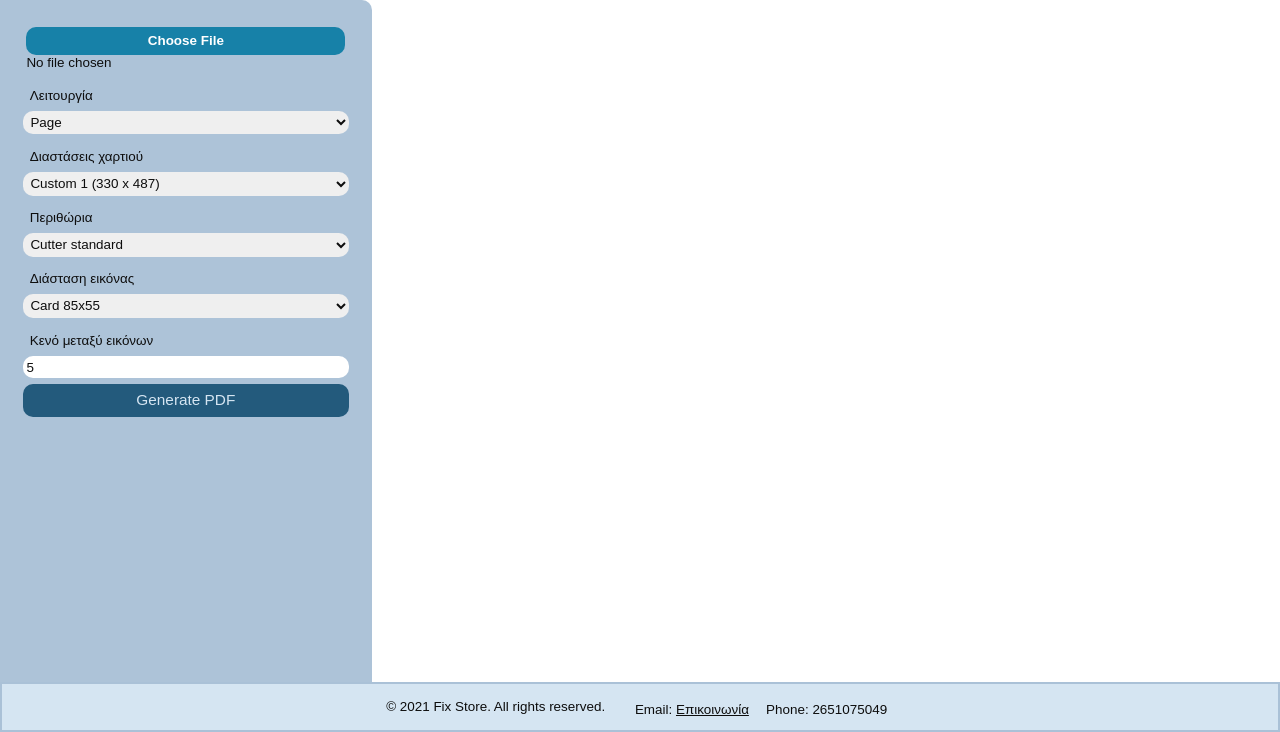
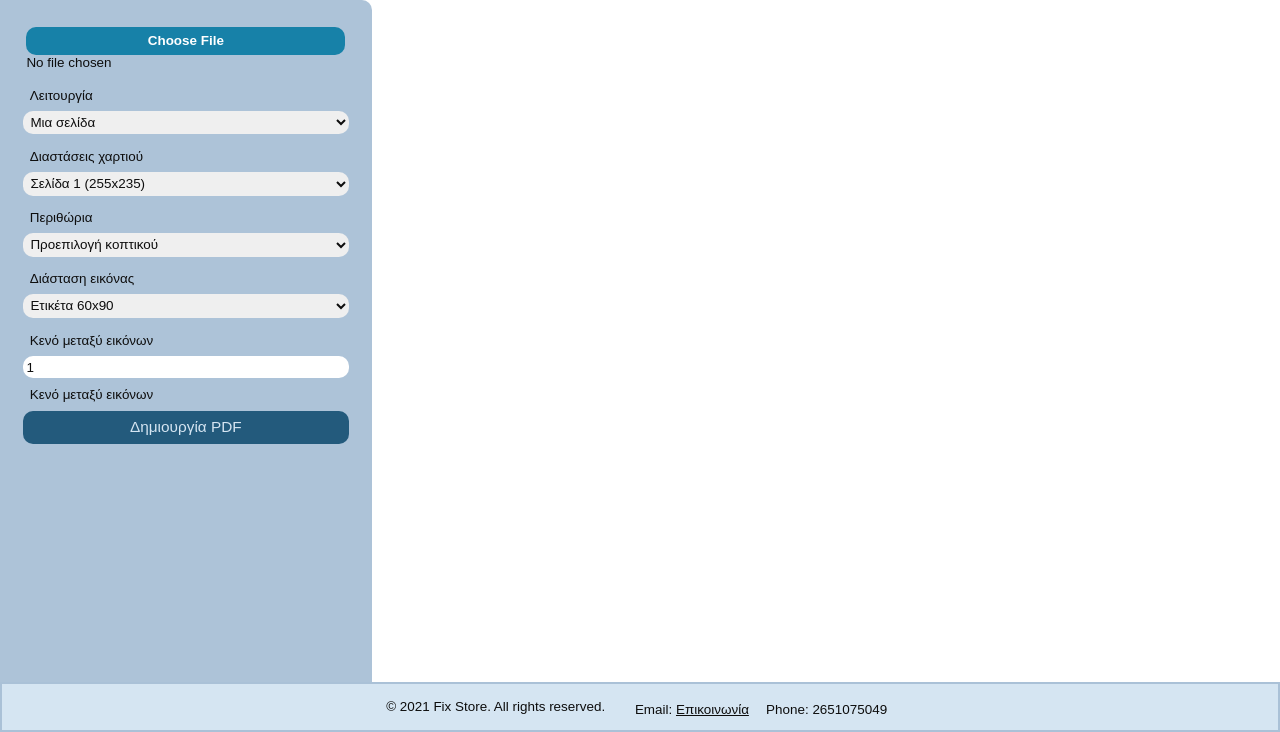
Before and after one commit to GiorgosSarakatsanos/Grid_Web_app, a Flask app: page / in a window 1280 px wide. Shown: the part 68-800 px from the top of the page. Run offline with Flask 3, Linux system fonts and the light colour scheme.

Commit message:
greek translated and more pages and margins added

```diff
--- a/forms.py
+++ b/forms.py
@@ -11,18 +11,20 @@ class ImageForm(FlaskForm):
     image = FileField('Upload Image', validators=[DataRequired()])
 
     paper_size = SelectField('Paper Size', choices=[
-        ('C3', 'C3 (458mm x 324mm)'),
+        ('255x235', '235 mm x 255 mm'),
+        ('255x210', '255 mm x 210 mm'),
+        ('487x330', '330 mm x 487 mm'),
+        ('350x330', '330 mm x 350 mm'),
         ('A3', 'A3 (420mm x 297mm)'),
         ('A4', 'A4 (297mm x 210mm)'),
-        ('330x487', '330 mm x 487 mm'),
-        ('330x350', '330 mm x 350 mm'),
-        ('235x255', '235 mm x 255 mm'),
-        ('255x210', '255 mm x 210 mm'),
         ('Custom', 'Custom')
         ], validators=[DataRequired()])
-    gap = FloatField('Gap Between Images (mm)', default=5, validators=[Optional(), NumberRange(min=0)])
+
+    gap = FloatField('Gap Between Images (mm)', default=1, validators=[Optional(), NumberRange(min=1)])
 
     img_size = SelectField('Image Size', choices=[
+
+        ('Sticker', 'Sticker (90mm x 60mm)'),
         ('Card', 'Card (85mm x 55mm)'),
         ('Square', 'Square (55mm x 55mm)'),
         ('Custom', 'Custom')
--- a/templates/index.html
+++ b/templates/index.html
@@ -32,13 +32,13 @@
                         <div class="form-group">
                             <span>Λειτουργία</span>
                             <select name="mode" id="mode" required>
-                                <option value="Page">Page</option>
-                                <option value="Numbering">Numbering</option>
+                                <option value="Page">Μια σελίδα</option>
+                                <option value="Numbering">Αρίθμηση</option>
                             </select>
                         </div>
                         <div class="form-group" id="numbering-fields">
-                            <input type="number" name="start_number" placeholder="Start Number" value="100"><label for="start_number">Αρχικός αριθμός</label>
-                            <input type="number" name="end_number" placeholder="End Number" value="150"><label for="end_number">Τελικός αριθμός</label>
+                            <input type="number" name="start_number" placeholder="Αρχικός αριθμός"><label for="start_number">Αρχικός αριθμός</label>
+                            <input type="number" name="end_number" placeholder="Τελικός αριθμός"><label for="end_number">Τελικός αριθμός</label>
                             <input type="number" name="offset_number_x" value="8" placeholder="Offset X"><label for="offset_number_x">Απόσταση από αριστερά</label>
                             <input type="number" name="offset_number_y" value="23" placeholder="Offset Y"><label for="offset_number_y">Απόσταση από κάτω</label>
                         </div>
@@ -48,18 +48,18 @@
                         <div class="form-group">
                             <span>Διαστάσεις χαρτιού</span>
                             <select name="paper_size" id="paper_size" required>
-                                <option value="330x487">Custom 1 (330 x 487)</option>
-                                <option value="330x350">Custom 2 (330 x 350)</option>
-                                <option value="235x255">Custom 3 (235 x 255)</option>
-                                <option value="255x210">Custom 4 (255 x 210)</option>
-                                <option value="C3">C3 (458 x 324)</option>
+                                <option value="255x235">Σελίδα 1 (255x235)</option>
+                                <option value="255x210">Σελίδα 2 (255x210)</option>
+                                <option value="487x330">Σελίδα 3 (487x330)</option>
+                                <option value="350x330">Σελίδα 4 (350x330)</option>
                                 <option value="A3">A3 (420 x 297)</option>
                                 <option value="A4">A4 (297 x 210)</option>
+                                <option value="Custom">Προσαρμογή</option>
                             </select>
                         </div>
                         <div class="form-group" id="toggleCustomSize">
-                            <input type="number" name="custom_paper_width" placeholder="Custom Paper Width">
-                            <input type="number" name="custom_paper_height" placeholder="Custom Paper Height">
+                            <input type="number" name="custom_paper_width" placeholder="Προσαρμοσμένο πλάτος">
+                            <input type="number" name="custom_paper_height" placeholder="Προσαρμοσμένο ύψος">
 
                         </div>
                     </div>
@@ -67,42 +67,43 @@
                         <div class="form-group">
                             <span>Περιθώρια</span>
                             <select name="margin_options" id="margin" required>
-                                <option value="cutter standard">Cutter standard</option>
-                                <option value="narrow margin">Narrow margin</option>
-                                <option value="Custom">Custom</option>
+                                <option value="cutter standard">Προεπιλογή κοπτικού</option>
+                                <option value="narrow margin">Στενά περιθώρια</option>
+                                <option value="Custom">Προσαρμογή</option>
                             </select>
                         </div>
                         <div class="form-group" id="toggleCustomMargins">
-                            <input type="number" name="custom_margin_top" placeholder="Custom margin top" value="10"><label for="custom_margin_top">Απόσταση από πάνω</label>
-                            <input type="number" name="custom_margin_right" placeholder="Custom margin right" value="10"><label for="custom_margin_right">Απόσταση από δεξιά</label>
-                            <input type="number" name="custom_margin_bottom" placeholder="Custom margin bottom" value="10"><label for="custom_margin_bottom">Απόσταση από κάτω</label>
-                            <input type="number" name="custom_margin_left" placeholder="Custom margin left" value="10"><label for="custom_margin_left">Απόσταση από αριστερά</label>
+                            <input type="number" name="custom_margin_top" placeholder="Custom margin top"><label for="custom_margin_top">Απόσταση από πάνω</label>
+                            <input type="number" name="custom_margin_right" placeholder="Custom margin righ"><label for="custom_margin_right">Απόσταση από δεξιά</label>
+                            <input type="number" name="custom_margin_bottom" placeholder="Custom margin bottom"><label for="custom_margin_bottom">Απόσταση από κάτω</label>
+                            <input type="number" name="custom_margin_left" placeholder="Custom margin left"><label for="custom_margin_left">Απόσταση από αριστερά</label>
 
                         </div>
                     </div>
                     <div class="form-group">
                         <span>Διάσταση εικόνας</span>
                         <select name="img_size" id="img_size" required>
-                            <option value="Card">Card 85x55</option>
-                            <option value="Square">Square 55x55</option>
-                            <option value="Custom">Custom</option>
+                            <option value="Sticker">Ετικέτα 60x90</option>
+                            <option value="Card">Κάρτα 85x55</option>
+                            <option value="Square">Τετράγωνο 55x55</option>
+                            <option value="Custom">Προσαρμογή</option>
                         </select>
                     </div>
                     <div class="form-group" id="toggleCustomImgSize">
-                        <input type="number" name="custom_image_width" placeholder="Custom Image Width" value="25"><label for="custom_image_height">Πλάτος εικόνας</label>
-                        <input type="number" name="custom_image_height" placeholder="Custom Image Height" value="25"><label for="custom_image_height">Ύψος εικόνας</label>
+                        <input type="number" name="custom_image_width" placeholder="Πλάτος εικόνας"><label for="custom_image_height">Πλάτος εικόνας</label>
+                        <input type="number" name="custom_image_height" placeholder="Ύψος εικόνας"><label for="custom_image_height">Ύψος εικόνας</label>
                     </div>
                     <div class="form-group">
                         <span>Κενό μεταξύ εικόνων</span>
-                        <input type="number" name="gap" placeholder="Gap" value="5" required>
+                        <input type="number" name="gap" placeholder="Κενά εικόνας" value="1" required><label for="gap">Κενό μεταξύ εικόνων</label>
                     </div>
                     <div class="form-group">
-                        <button type="submit" class="button">Generate PDF</button>
+                        <button type="submit" class="button">Δημιουργία PDF</button>
                     </div>
                 </form>
                 {% if outline_pdf_path %}
             <embed src="{{ url_for('download', filename=outline_pdf_path.split('/')[-1]) }}"/>
-            <a href="{{ url_for('download', filename=outline_pdf_path.split('/')[-1]) }}" class="button" target="_blank">Download Outlines</a>
+            <a href="{{ url_for('download', filename=outline_pdf_path.split('/')[-1]) }}" class="button" target="_blank">Περιγράμματα</a>
             {% endif %}
             </div>
         </aside>
@@ -110,7 +111,7 @@
             {% if pdf_path %}
 
             <embed src="{{ url_for('download', filename=pdf_path.split('/')[-1]) }}"/>
-            <a href="{{ url_for('download', filename=pdf_path.split('/')[-1]) }}" class="button" target="_blank">Download PDF</a>
+            <a href="{{ url_for('download', filename=pdf_path.split('/')[-1]) }}" class="button" target="_blank">Κατέβασμα PDF</a>
             {% endif %}
         </main>
     </div>
```
Also changed, not shown: utils.py (+11 -11 lines), 1 other file.
